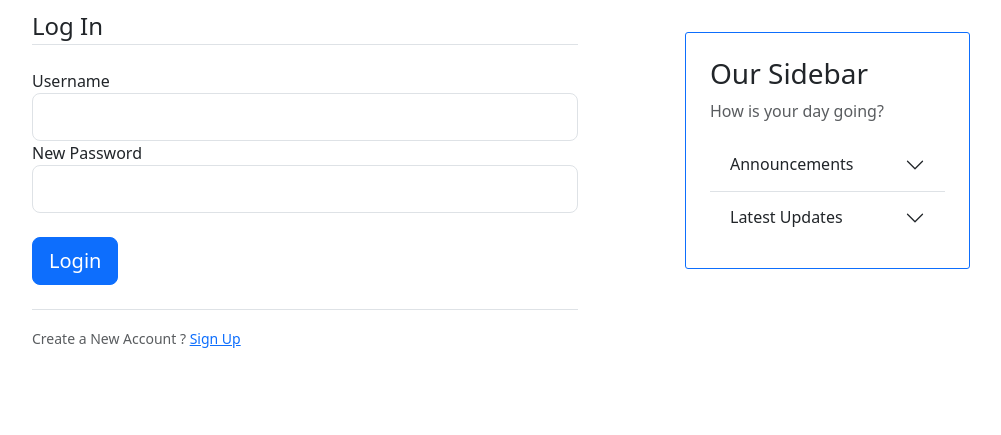
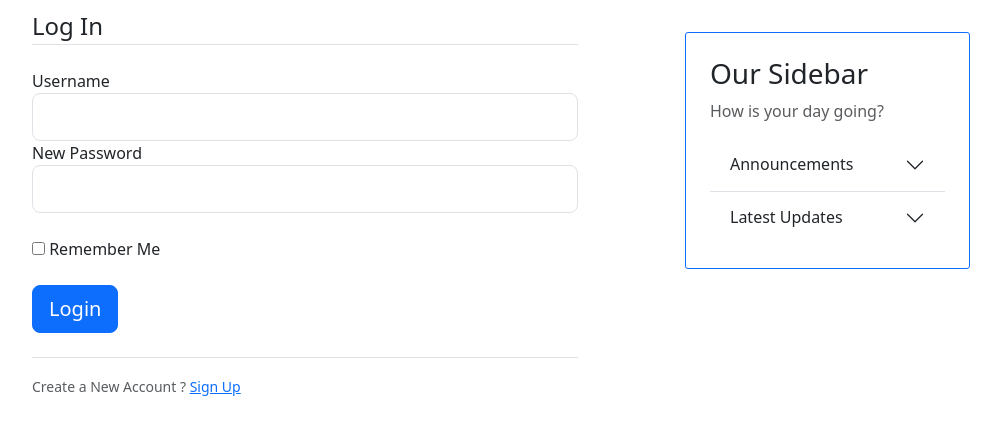
Before and after one commit to gegendepressed/OpenMedia, a Flask app: page /login in a window 1280 px wide. Shown: the part 56-491 px from the top of the page, without its empty margins (145-1146 px from the left). Run offline with Flask 3, Linux system fonts and the light colour scheme.

Commit message:
templates: remember me in login.html

```diff
--- a/app.py
+++ b/app.py
@@ -77,13 +77,12 @@ def login():
         user = db.session.execute(db.select(User).where(User.username == form.username.data)).scalar_one_or_none()
         hashed_password = hashlib.sha256((form.password.data + salt).encode('utf-8')).hexdigest()
         if user and hashed_password == user.password:
-            login_user(user)
+            login_user(user, remember=form.remember.data)
             flash('You have been logged in!', 'success')
             next = request.args.get('next')
             return redirect(next or url_for('home'))
         else:
-            flash("Login Unsuccessful, Please check Username and Passowrd", "danger")
-
+            flash("Login Unsuccessful, Please check Username and Password", "danger")
     return render_template('login.html', title='Login', form=form)
 
 
--- a/templates/login.html
+++ b/templates/login.html
@@ -9,7 +9,7 @@
                 {{ form.username.label(class="form-control-label") }}
 
                 {% if form.username.errors %}
-                        {{ form.email(class="form-control form-control-lg is-invalid") }}
+                    {{ form.email(class="form-control form-control-lg is-invalid") }}
                     <div class="invalid-feedback">
                         {% for error in form.email.errors %}
                             <span>{{ error }}</span>
@@ -33,12 +33,16 @@
                 {% else %}
                     {{ form.password(class="form-control form-control-lg") }}
                 {% endif %}
-
+            </div>
+            <br>
+                <div class="form-group">
+                    <input type="checkbox" id="remember" name="remember">
+                    <label for="remember-me">Remember Me</label>
+                </div>
                 {{ form.submit(class="btn btn-primary btn-lg btn-block mt-4") }}
-
-            </div>
         </fieldset>
 <br>
+
 
         <div class="border-top pt-3">
             <small class="text-muted">
```
